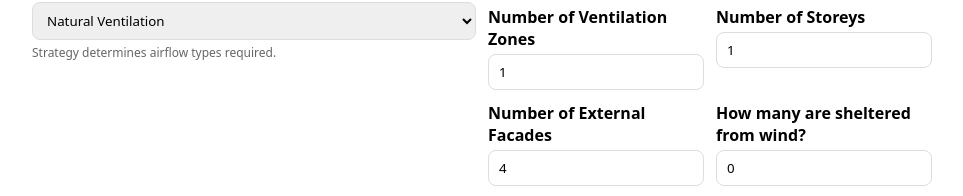
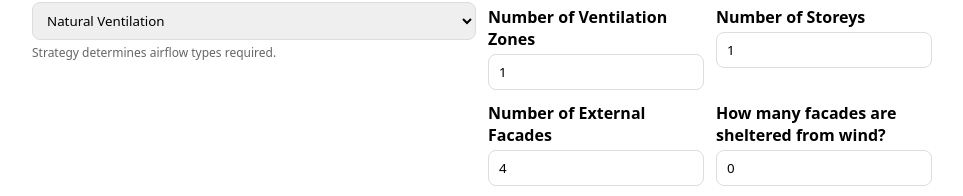
Before and after one commit to damowhu11-1979/heat-demand, a Next.js app: page /heat-demand/ventilation in a window 1280 px wide. Shown: the part 196-392 px from the top of the page, without its empty margins (158-1121 px from the left). Built offline with nearby package versions, Linux system fonts and the light colour scheme.

Commit message:
Update page.tsx

```diff
--- a/app/ventilation/page.tsx
+++ b/app/ventilation/page.tsx
@@ -268,7 +268,7 @@ export default function VentilationPage() {
                 />
               </div>
               <div>
-                <Label>How many are sheltered from wind?</Label>
+                <Label>How many facades are sheltered from wind?</Label>
                 <input
                   type="number"
                   min={0}
```
